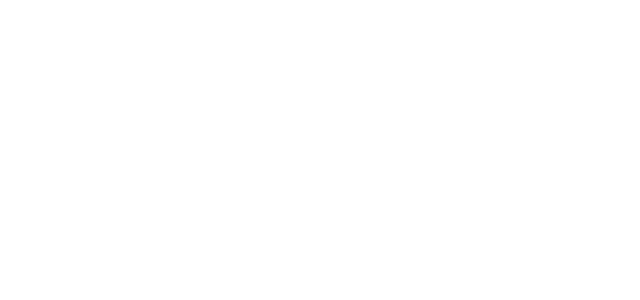
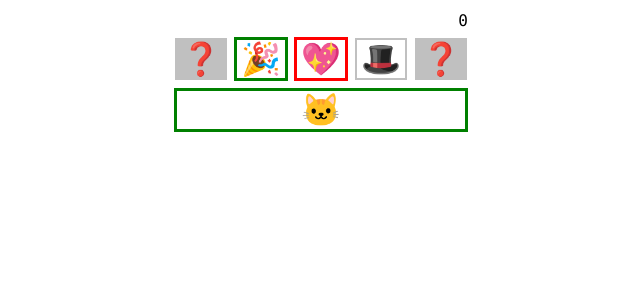
Before and after one commit to MathieuBouvet/memory, a React (Create React App) app: page / in a window 1280 px wide. Shown: the top 300 px of the page, without its empty margins (319-959 px from the left). Built offline with nearby package versions, Linux system fonts and the light colour scheme.

Commit message:
Add some test Cards and the GuessCount to the App Component

```diff
--- a/src/App.js
+++ b/src/App.js
@@ -1,10 +1,22 @@
 import React, { Component } from "react";
 import "./App.css";
+import GuessCount from "./GuessCount";
+import Card from "./Card.js";
 
 class App extends Component {
-  render() {
-    return <div className="memory" />
-  }
+	render() {
+		return (
+			<div className="memory">
+				<GuessCount guesses={0} />
+				<Card card="😀" feedback="hidden" />
+				<Card card="🎉" feedback="justMatched" />
+				<Card card="💖" feedback="justMismatched" />
+				<Card card="🎩" feedback="visible" />
+				<Card card="🐶" feedback="hidden" />
+				<Card card="🐱" feedback="justMatched" />
+			</div>
+		);
+	}
 }
 
 export default App;
```
